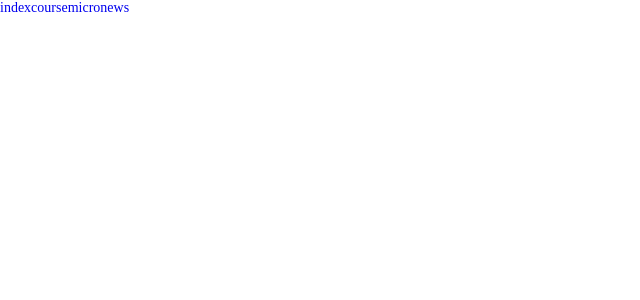
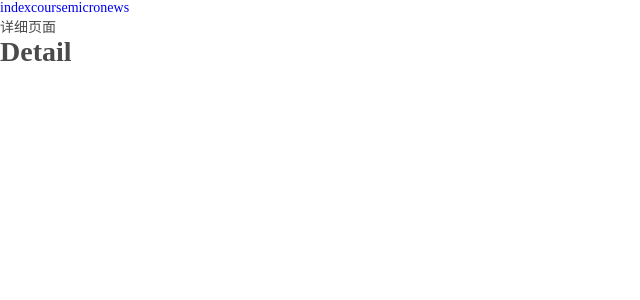
Before and after one commit to xigengyungu/tangvue, a Vue app: page /detail in a window 1280 px wide. Shown: the top 300 px of the page, without its empty margins (0-640 px from the left). Built offline with nearby package versions, Linux system fonts and the light colour scheme.

Commit message:
添加详细页面路由

```diff
--- a/src/components/Course.vue
+++ b/src/components/Course.vue
@@ -2,7 +2,7 @@
     <div>
         <h1>{{msg}}</h1>
         <ul v-for="(row, index) in courseList" :key="index">
-            <li>{{row.title}}</li>
+            <li><router-link to="/detail">{{row.title}}</router-link></li>
         </ul>
     </div>
 </template>
--- /dev/null
+++ b/src/components/Detail.vue
@@ -0,0 +1,17 @@
+<template>
+    <div>
+        详细页面
+        <h1>{{msg}}</h1>
+    </div>
+</template>
+
+<script>
+export default {
+    name:"detail",
+    data(){
+        return {
+            msg:'Detail'
+        }
+    }
+}
+</script>
--- a/src/router/index.js
+++ b/src/router/index.js
@@ -4,6 +4,7 @@ import Index from '@/components/Index'
 import Course from '@/components/Course'
 import Micro from '@/components/Micro'
 import News from '@/components/News'
+import Detail from '@/components/Detail'
 // @ 绝对路径 检索到 .....src/
 
 // 如果我们Router当做局部模块使用 一定要Vue.use(Router)
@@ -26,6 +27,11 @@ export default new Router({
       component: Course
     },
     {
+      path: '/detail',
+      name: 'detail',
+      component: Detail
+    },
+    {
       path: '/micro',
       name: 'Micro',
       component: Micro
```
